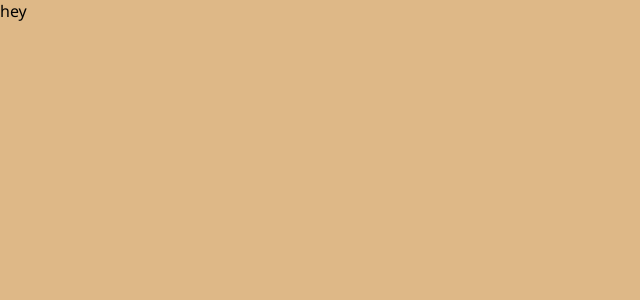
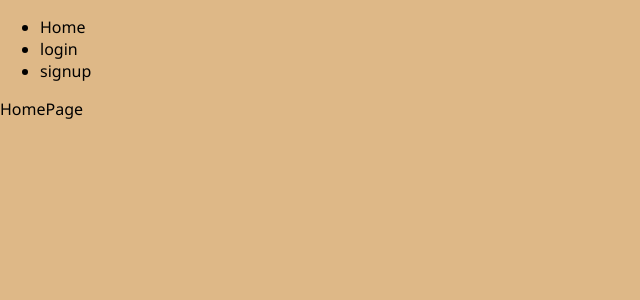
Before and after one commit to shlomiNugarker/expense-tracker-application-client, a React (Vite) app: page / in a window 1280 px wide. Shown: the top 300 px of the page, without its empty margins (0-640 px from the left). Built offline with nearby package versions, Linux system fonts and the light colour scheme.

Commit message:
add Routes

```diff
--- a/src/App.tsx
+++ b/src/App.tsx
@@ -1,5 +1,33 @@
+import { BrowserRouter as Router, Route, Routes, Link } from 'react-router-dom'
+import { HomePage } from './pages/HomePage'
+import { LoginPage } from './pages/LoginPage'
+import { SignupPage } from './pages/SignupPage'
+
 function App() {
-  return <>hey</>
+  return (
+    <Router>
+      <div>
+        <nav>
+          <ul>
+            <li>
+              <Link to="/">Home</Link>
+            </li>
+            <li>
+              <Link to="/login">login</Link>
+            </li>
+            <li>
+              <Link to="/signup">signup</Link>
+            </li>
+          </ul>
+        </nav>
+        <Routes>
+          <Route path="/" element={<HomePage />} />
+          <Route path="/login" element={<LoginPage />} />
+          <Route path="/signup" element={<SignupPage />} />
+        </Routes>
+      </div>
+    </Router>
+  )
 }
 
 export default App
```
